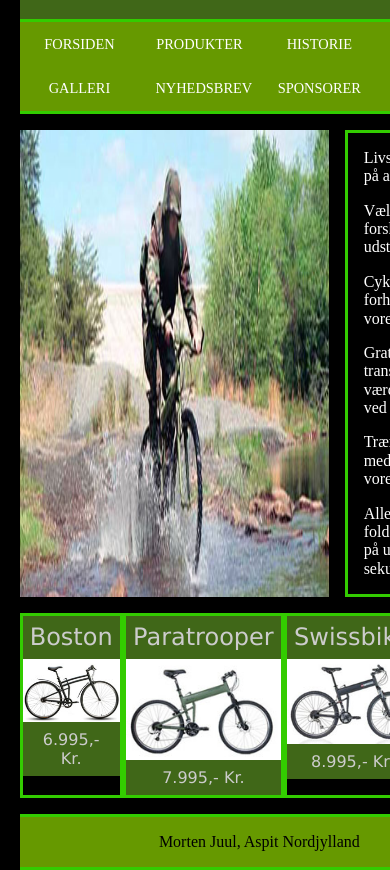
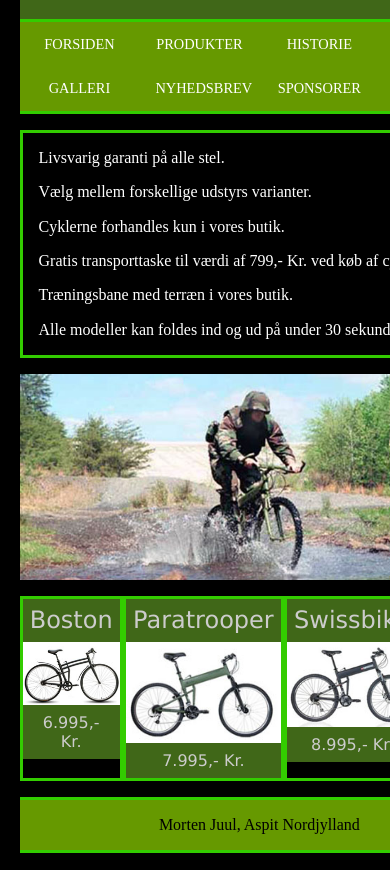
Before and after one commit to mort79f8/OpsamlingsOpgave, a plain HTML site: page index.html in a window 390 px wide. Shown: the part 61-931 px from the top of the page. Drawn offline with nearby package versions, Linux system fonts and the light colour scheme.

Commit message:
Added responsiveGrid800 style sheet

```diff
--- /dev/null
+++ b/styles/_responsiveGrid800.scss
@@ -0,0 +1,25 @@
+@media screen and (max-width: 800px) {
+  main {
+    .MainTop {
+      margin: 0 auto;
+      grid-template-columns: 1fr;
+      grid-template-rows: 1fr auto;
+      row-gap: 1em;
+      grid-template-areas:
+        "article"
+        "img";
+
+      img {
+        grid-area: img;
+      }
+
+      article {
+        grid-area: article;
+      }
+    }
+
+    .articles {
+      justify-content: space-evenly;
+    }
+  }
+}
--- a/styles/styleGrid.scss
+++ b/styles/styleGrid.scss
@@ -109,3 +109,4 @@ footer {
 }
 
 @import "responsiveGrid1000";
+@import "responsiveGrid800";
```
Also changed, not shown: styles/styleGrid.css.
